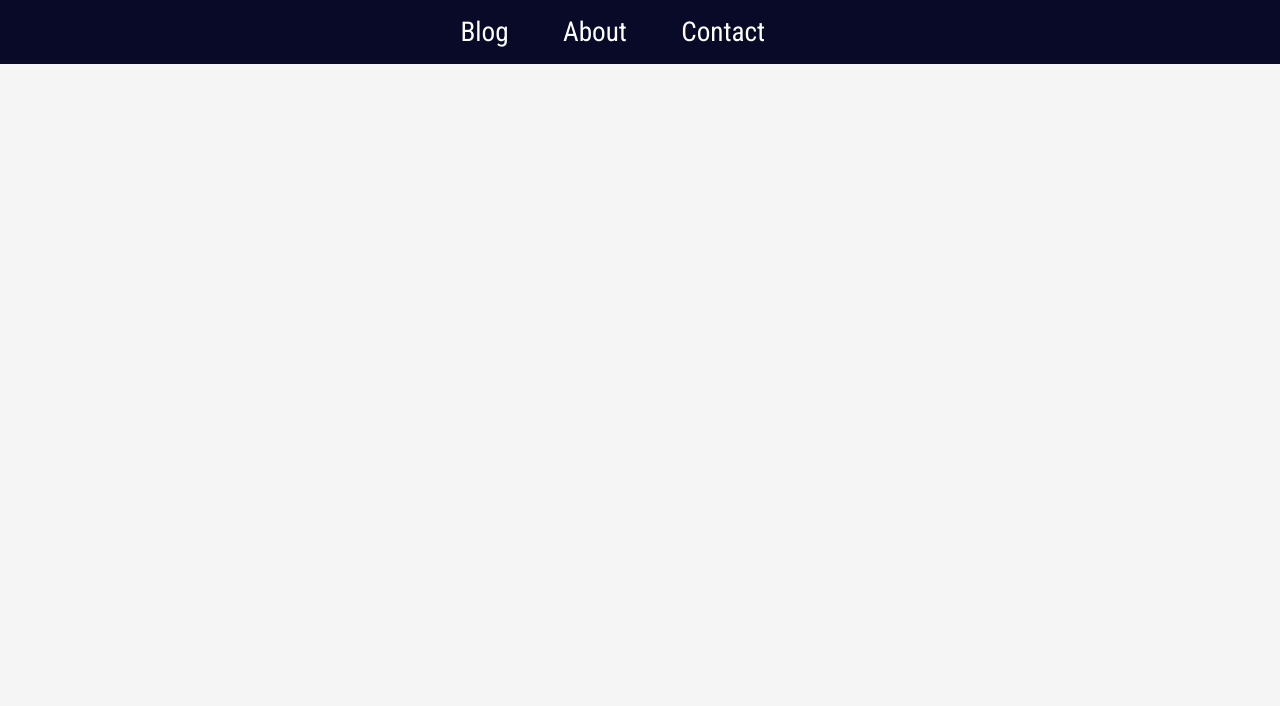
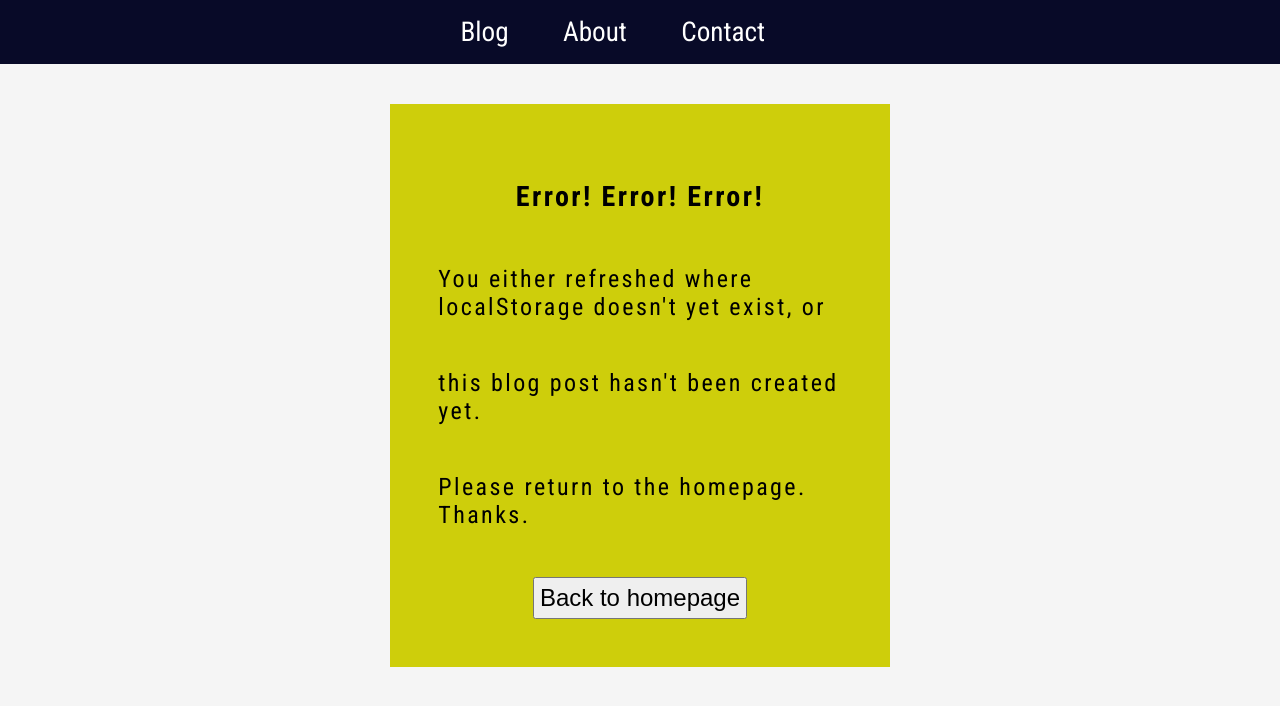
Before and after one commit to uchutanjyo/personal-blog, a React (Create React App) app: page /1/blogpost in a window 1280 px wide. Shown: the top 706 px of the page. Built offline with nearby package versions, Linux system fonts and the light colour scheme.

Commit message:
Error component created /implemented, styling changes, etc

```diff
--- a/src/components/BlogPost.js
+++ b/src/components/BlogPost.js
@@ -1,10 +1,16 @@
 import React, { useState, useRef, useEffect } from "react";
 import { useGlobalContext } from "../context/Context";
 import { Link } from "react-router-dom";
+import Error from "./Error"
 
 const BlogPost = () => {
   const { currentBlogPost, resetBlogPost } = useGlobalContext();
-
+console.log(currentBlogPost)
+  if (currentBlogPost.length === 0) {
+    return (
+  <Error></Error>
+)
+  }
   return (
     <>
     <div className="blogpost-container">
@@ -18,6 +24,10 @@ const BlogPost = () => {
           image,
           tags,
         } = blog;
+        if (paragraphs === undefined)
+        return (
+          <Error/>
+        )
         return (
           <div className="blog-post">
             <div className="">
@@ -37,8 +47,7 @@ const BlogPost = () => {
       })
 
               }
- <Link to="/" className="Navbar-link" onClick={resetBlogPost
-}>
+ <Link to="/" className="Navbar-link" onClick={resetBlogPost}>
               <button >Back to list</button></Link>
             </div>
           </div>
--- a/src/components/BlogPostPreview.js
+++ b/src/components/BlogPostPreview.js
@@ -5,6 +5,7 @@ import { Link } from "react-router-dom";
 import blogs from "../blogposts/blogposts.json";
 import { useNavigate } from "react-router-dom";
 import { useGlobalContext } from "../context/Context";
+
 
  const BlogPostPreview = ({ author, title, preview, id }) => {
 
@@ -30,11 +31,11 @@ import { useGlobalContext } from "../context/Context";
           {/* <img
             src={``}
           /> */}
-          <p>{author}</p>
+          <p>By <i>{author}</i></p>
         </div>
 
         <h2>{title}</h2>
-        <p className="blog-preview">{preview}</p>
+        <p className="blog-preview">Preview: {preview}</p>
 
         <button className="go-to-post" id={id} onClick={handleClick}>
           Go to post</button>
--- /dev/null
+++ b/src/components/Error.js
@@ -0,0 +1,25 @@
+import React, { useState, useRef, useEffect } from "react";
+import { useGlobalContext } from "../context/Context";
+import { Link } from "react-router-dom";
+
+
+const Error = () => {
+    const { resetBlogPost } = useGlobalContext();
+
+    return (
+    <div className="blogpost-container">
+    <div className="blog-post">
+      <h3>Error! Error! Error!</h3>
+      <p>You either refreshed where localStorage doesn't yet exist, or</p>
+      <p>this blog post hasn't been created yet.</p>
+
+      <p>Please return to the homepage. Thanks.</p>
+      <Link to="/" onClick={resetBlogPost
+}>
+  <button className="back">Back to homepage</button></Link>
+    </div>
+</div>
+    )
+}
+
+export default Error;
--- a/src/styles/App.css
+++ b/src/styles/App.css
@@ -66,7 +66,7 @@ button {
 
 .blog {
   color: #1f1f1f;
-  background-color: rgba(201, 173, 173, 0.5);
+  background-color: rgba(206, 206, 11, 0.4);
   padding: 1em;
   margin: 1em;
   list-style-type: none;
@@ -146,7 +146,11 @@ button {
 }
 
 .blog-post button {
-  font-size: 1.5em;
   padding: .2em;
 }
+
+.back {
+  margin-top: 1em;
+  font-size: 1em;
+}
 /*# sourceMappingURL=App.css.map */
--- a/src/styles/App.scss
+++ b/src/styles/App.scss
@@ -65,7 +65,7 @@ button {
 // Blogpost preview
 .blog {
   color: rgb(31, 31, 31);
-  background-color: rgba(201, 173, 173, 0.5);
+  background-color: rgba(206, 206, 11, .4);
   padding: 1em;
   margin: 1em;
   list-style-type: none;
@@ -123,7 +123,14 @@ button {
     color: rgb(32, 22, 141);
   }
   button {
-    font-size: 1.5em;
     padding: .2em;
   }
 }
+
+// error
+
+.back {
+  margin-top: 1em;
+  font-size: 1em;
+
+}
```
Also changed, not shown: 1 other file (tests, documents, lock files or other folders).
